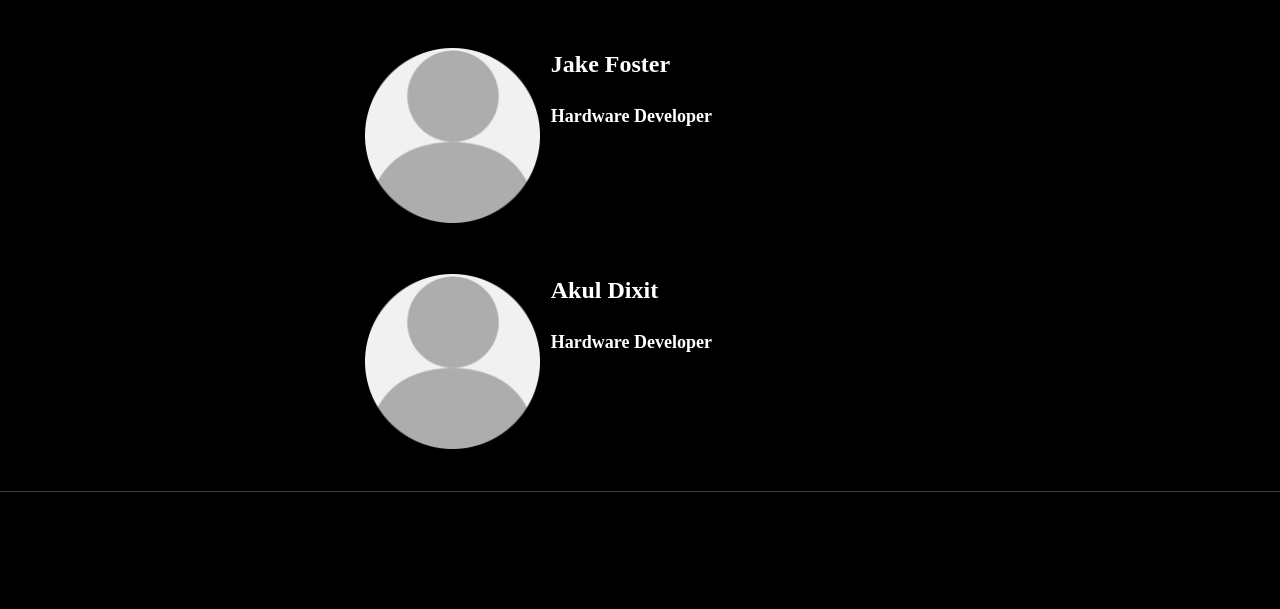
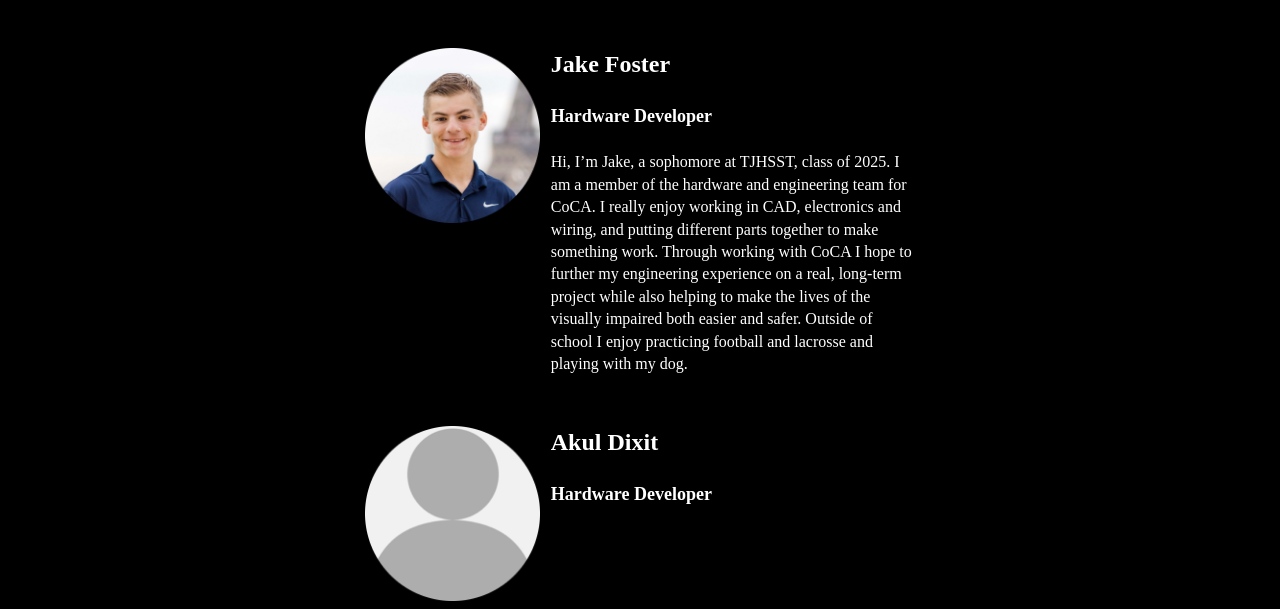
Before and after one commit to CoCA-Crosswalk-Assistance/Website, a plain HTML site: page aboutushardware.html in a window 1280 px wide. Shown: the part 1406-2015 px from the top of the page. Drawn offline with nearby package versions, Linux system fonts and the light colour scheme.

Commit message:
add person

```diff
--- a/aboutushardware.html
+++ b/aboutushardware.html
@@ -118,12 +118,14 @@
             </div>
             <div class="person">
                 <span>
-                    <img src="./assets/peoplepics/placeholder.png" alt="" class="personpic">
+                    <img src="./assets/peoplepics/jakefoster.png" alt="" class="personpic">
                 </span>
                 <div class="persontext">
                     <div class="personname">Jake Foster</div>
                     <br>
                     <div class="personjob">Hardware Developer</div>
+                    <br>
+                    <div class="persondesc">Hi, I’m Jake, a sophomore at TJHSST, class of 2025. I am a member of the hardware and engineering team for CoCA. I really enjoy working in CAD, electronics and wiring, and putting different parts together to make something work. Through working with CoCA I hope to further my engineering experience on a real, long-term project while also helping to make the lives of the visually impaired both easier and safer. Outside of school I enjoy practicing football and lacrosse and playing with my dog.</div>
                 </div>
             </div>
             <div class="person">
```
Also changed, not shown: index.html (+1 -1 lines), assets/peoplepics/jakefoster.png (added).
